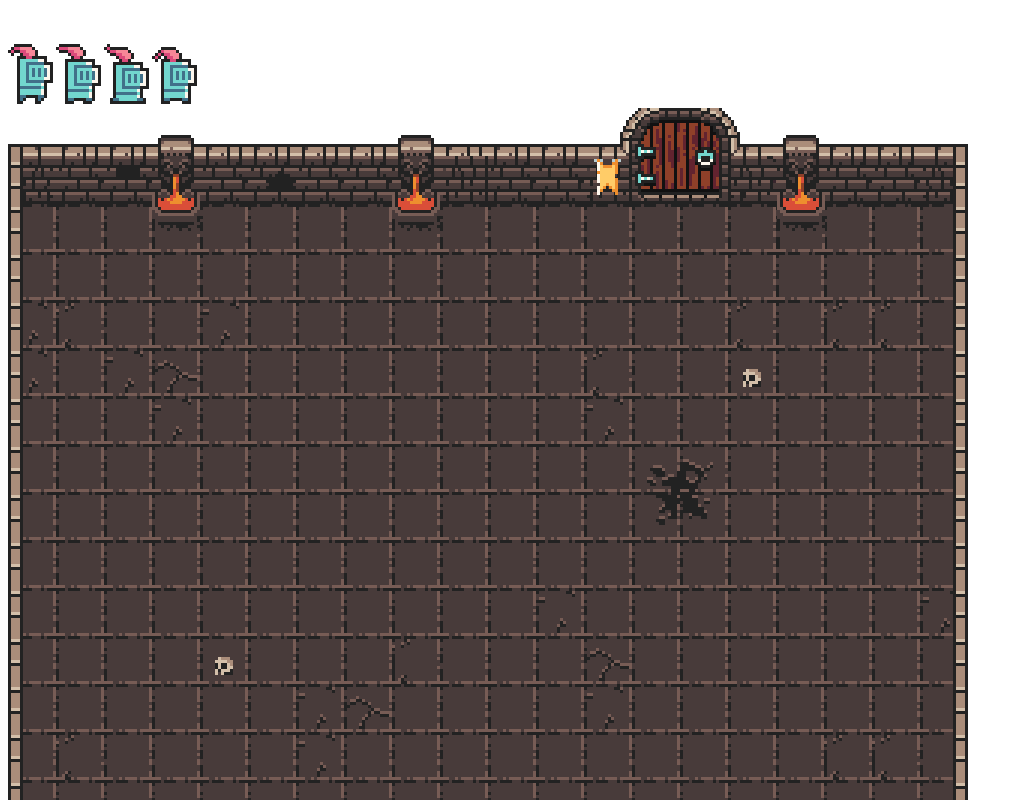
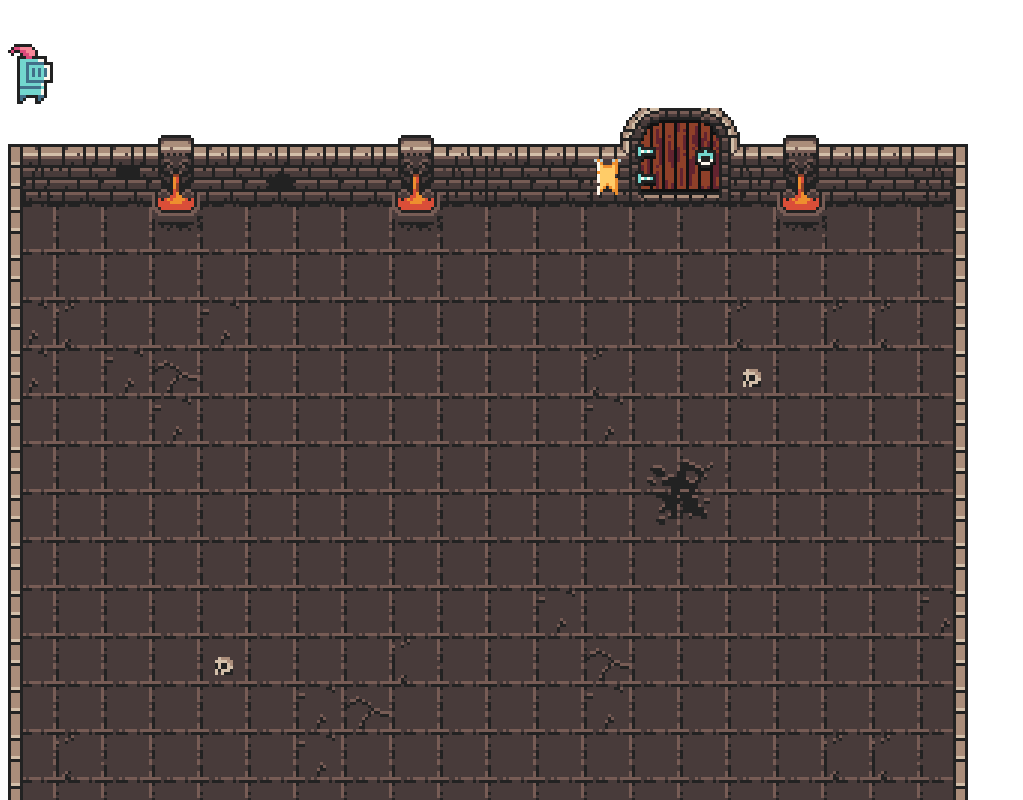
Before and after one commit to MarcioBADias/dungeon-escape, a React (Create React App) app: page / in a window 1280 px wide. Shown: the top 800 px of the page, without its empty margins (0-1023 px from the left). Built offline with nearby package versions, Linux system fonts and the light colour scheme.

Commit message:
animando o hero

```diff
--- a/src/components/hero/styles.js
+++ b/src/components/hero/styles.js
@@ -1,10 +1,12 @@
 import styled from "styled-components";
+import { TileSize } from "../../settings/constants";
 
 export const Hero = styled.div`
+    animation: hero-animation 1s steps(4) infinite;
     background-image: url('./assets/img/hero.png');
     background-repeat: no-repeat;
     height: 100px;
-    width: 300px;
+    width: ${TileSize}px;
 
     @keyframes hero-animation {
         from{
@@ -12,7 +14,7 @@ export const Hero = styled.div`
         }
 
         to{
-            background-position-x: 192px;
+            background-position-x: -192px;
         }
     }
 `
--- /dev/null
+++ b/src/settings/constants.js
@@ -0,0 +1 @@
+export const TileSize = 48;
```
